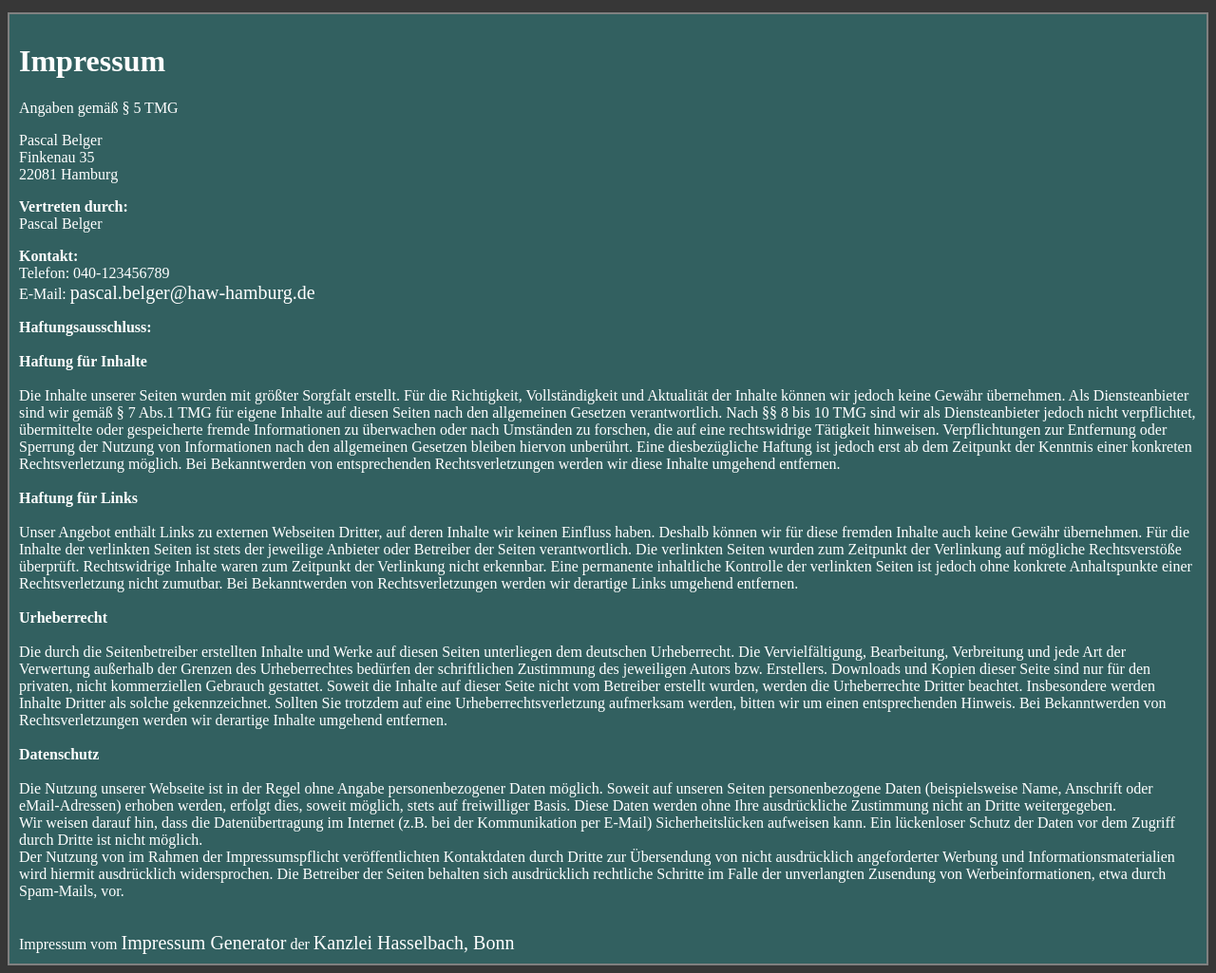
After one commit to pasbelg/scandals-haw, a PHP site: page /impressum.html in a window 1280 px wide. The commit adds this page. Shown: the whole page at 95% size. Run offline with PHP 8.4, Linux system fonts and the light colour scheme; some web fonts are replaced.

Commit message:
Code formatting

```diff
--- a/css/style.css
+++ b/css/style.css
@@ -3,25 +3,29 @@
 	font-family: "Product Sans";
 	src: url("https://fonts.gstatic.com/s/productsans/v7/HYvgU2fE2nRJvZ5JFAumwegdm0LZdjqr5-oayXSOefg.woff2") format("woff2");
 }
+
 body {
 	font-family: "Product Sans";
- background:rgb(55, 55, 55);
+	background: rgb(55, 55, 55);
 	color: white;
 }
-#skandalSelect{
+
+#skandalSelect {
 	font-size: 20px;
 	height: 200px;
 }
-#selectionForm{
-    margin-top:50px;
+
+#selectionForm {
+	margin-top: 50px;
 	text-align: center;
+}
 
-}
-#selectionForm select{
+#selectionForm select {
 	width: 200px;
 	border-radius: 8px;
 }
-#selectionForm input{
+
+#selectionForm input {
 	background-color: rgb(184, 21, 0);
 	border-radius: 8px;
 	border: none;
@@ -32,39 +36,44 @@
 	display: inline-block;
 	font-size: 18px;
 }
-#selectionForm select{
+
+#selectionForm select {
 	width: 300px;
 	height: 50px;
 }
 
-.box{
-    margin-top:1%;
-    padding:10px;
+.box {
+	margin-top: 1%;
+	padding: 10px;
 	border: 2px solid gray;
 	background-color: rgba(46, 138, 138, 0.5);
 }
 
-#horizontalChartBox{
-    height:600px;
+#horizontalChartBox {
+	height: 600px;
 }
-#horizontalChart{
+
+#horizontalChart {
 	float: left;
 	width: 100%;
 	overflow: auto;
 	white-space: nowrap;
 }
-#horizontalChartMonths{
+
+#horizontalChartMonths {
 	float: left;
 	width: 100%;
 	overflow: auto;
 	white-space: nowrap;
 }
-#avgDurVal{
+
+#avgDurVal {
 	font-size: 72px;
 	text-align: center;
 }
-.bars{
-    background:black;
+
+.bars {
+	background: black;
 	transition: .5s;
 	padding-top: 25px;
 	padding-right: 5px;
@@ -76,67 +85,85 @@
 	text-align: end;
 	font-size: 14px;
 }
+
 .bars:hover {
 	background: rgb(184, 21, 0);
 }
-.monthlyBars{
+
+.monthlyBars {
 	padding-bottom: 35px;
 }
-.occurenceBars{
+
+.occurenceBars {
 	padding-bottom: 10px;
 }
-.month{
+
+.month {
 	width: 150px;
 	height: 20px;
 	background: rgb(78, 9, 0);
-    margin-right:1px;
-    padding-top:5px;
-    padding-bottom:5px;
+	margin-right: 1px;
+	padding-top: 5px;
+	padding-bottom: 5px;
 	text-align: center;
 	border-radius: 5px;
 }
-.nowarp{
+
+.nowarp {
 	display: inline-block;
 }
-#monthDisclaimer{
+
+#monthDisclaimer {
 	font-size: 10px;
 }
 
+a,
+a:visited,
+a:hover,
+a:active {
+	-webkit-backface-visibility: hidden;
+	backface-visibility: hidden;
+	position: relative;
+	transition: 0.5s color ease;
+	text-decoration: none;
+	font-size: 20px;
+	color: white;
+}
 
-  a,a:visited,a:hover,a:active{
-    -webkit-backface-visibility:hidden;
-            backface-visibility:hidden;
-    position:relative;
-    transition:0.5s color ease;
-    text-decoration:none;
-    font-size:20px;
-    color:white;
+a:hover {
+	color: rgb(255, 30, 0);
 }
-  a:hover{
-      color:rgb(255, 30, 0);
+
+a.before:before,
+a.after:after {
+	content: "";
+	transition: 0.5s all ease;
+	-webkit-backface-visibility: hidden;
+	backface-visibility: hidden;
+	position: absolute;
 }
-  a.before:before,a.after:after{
-    content: "";
-    transition:0.5s all ease;
-    -webkit-backface-visibility:hidden;
-            backface-visibility:hidden;
-    position:absolute;
+
+a.before:before {
+	top: -0.25em;
 }
-  a.before:before{
-    top:-0.25em;
+
+a.after:after {
+	bottom: -0.25em;
 }
-  a.after:after{
-    bottom:-0.25em;
+
+a.before:before,
+a.after:after {
+	height: 5px;
+	height: 0.20rem;
+	width: 0;
+	background: rgb(238, 28, 0);
 }
-  a.before:before,a.after:after{
-    height:5px;
-    height:0.20rem;
-    width:0;
-    background:rgb(238, 28, 0);
+
+a:after {
+	left: 0;
 }
-  a:after{
-    left:0;
+
+a.before:hover:before,
+a.after:hover:after {
+	width: 100%;
 }
-  a.before:hover:before,a.after:hover:after{
-    width:100%;
-  }
--- /dev/null
+++ b/impressum.html
@@ -0,0 +1,30 @@
+<!DOCTYPE html>
+<html lang="de">
+  <head>
+    <link rel="stylesheet" type="text/css" href="css/style.css">
+    <meta charset="utf-8" />
+    <meta name="viewport" content="width=device-width, initial-scale=1.0" />
+    <title>Impressum</title>
+  </head>
+  <body>
+  <div class="box">
+    <div class='impressum'><h1>Impressum</h1><p>Angaben gemäß § 5 TMG</p><p>Pascal Belger <br>
+        Finkenau 35<br>
+        22081 Hamburg <br>
+        </p><p> <strong>Vertreten durch: </strong><br>
+        Pascal Belger<br>
+        </p><p><strong>Kontakt:</strong> <br>
+        Telefon: 040-123456789<br>
+        E-Mail: <a href='mailto:pascal.belger@haw-hamburg.de'>pascal.belger@haw-hamburg.de</a></br></p><p><strong>Haftungsausschluss: </strong><br><br><strong>Haftung für Inhalte</strong><br><br>
+        Die Inhalte unserer Seiten wurden mit größter Sorgfalt erstellt. Für die Richtigkeit, Vollständigkeit und Aktualität der Inhalte können wir jedoch keine Gewähr übernehmen. Als Diensteanbieter sind wir gemäß § 7 Abs.1 TMG für eigene Inhalte auf diesen Seiten nach den allgemeinen Gesetzen verantwortlich. Nach §§ 8 bis 10 TMG sind wir als Diensteanbieter jedoch nicht verpflichtet, übermittelte oder gespeicherte fremde Informationen zu überwachen oder nach Umständen zu forschen, die auf eine rechtswidrige Tätigkeit hinweisen. Verpflichtungen zur Entfernung oder Sperrung der Nutzung von Informationen nach den allgemeinen Gesetzen bleiben hiervon unberührt. Eine diesbezügliche Haftung ist jedoch erst ab dem Zeitpunkt der Kenntnis einer konkreten Rechtsverletzung möglich. Bei Bekanntwerden von entsprechenden Rechtsverletzungen werden wir diese Inhalte umgehend entfernen.<br><br><strong>Haftung für Links</strong><br><br>
+        Unser Angebot enthält Links zu externen Webseiten Dritter, auf deren Inhalte wir keinen Einfluss haben. Deshalb können wir für diese fremden Inhalte auch keine Gewähr übernehmen. Für die Inhalte der verlinkten Seiten ist stets der jeweilige Anbieter oder Betreiber der Seiten verantwortlich. Die verlinkten Seiten wurden zum Zeitpunkt der Verlinkung auf mögliche Rechtsverstöße überprüft. Rechtswidrige Inhalte waren zum Zeitpunkt der Verlinkung nicht erkennbar. Eine permanente inhaltliche Kontrolle der verlinkten Seiten ist jedoch ohne konkrete Anhaltspunkte einer Rechtsverletzung nicht zumutbar. Bei Bekanntwerden von Rechtsverletzungen werden wir derartige Links umgehend entfernen.<br><br><strong>Urheberrecht</strong><br><br>
+        Die durch die Seitenbetreiber erstellten Inhalte und Werke auf diesen Seiten unterliegen dem deutschen Urheberrecht. Die Vervielfältigung, Bearbeitung, Verbreitung und jede Art der Verwertung außerhalb der Grenzen des Urheberrechtes bedürfen der schriftlichen Zustimmung des jeweiligen Autors bzw. Erstellers. Downloads und Kopien dieser Seite sind nur für den privaten, nicht kommerziellen Gebrauch gestattet. Soweit die Inhalte auf dieser Seite nicht vom Betreiber erstellt wurden, werden die Urheberrechte Dritter beachtet. Insbesondere werden Inhalte Dritter als solche gekennzeichnet. Sollten Sie trotzdem auf eine Urheberrechtsverletzung aufmerksam werden, bitten wir um einen entsprechenden Hinweis. Bei Bekanntwerden von Rechtsverletzungen werden wir derartige Inhalte umgehend entfernen.<br><br><strong>Datenschutz</strong><br><br>
+        Die Nutzung unserer Webseite ist in der Regel ohne Angabe personenbezogener Daten möglich. Soweit auf unseren Seiten personenbezogene Daten (beispielsweise Name, Anschrift oder eMail-Adressen) erhoben werden, erfolgt dies, soweit möglich, stets auf freiwilliger Basis. Diese Daten werden ohne Ihre ausdrückliche Zustimmung nicht an Dritte weitergegeben. <br>
+        Wir weisen darauf hin, dass die Datenübertragung im Internet (z.B. bei der Kommunikation per E-Mail) Sicherheitslücken aufweisen kann. Ein lückenloser Schutz der Daten vor dem Zugriff durch Dritte ist nicht möglich. <br>
+        Der Nutzung von im Rahmen der Impressumspflicht veröffentlichten Kontaktdaten durch Dritte zur Übersendung von nicht ausdrücklich angeforderter Werbung und Informationsmaterialien wird hiermit ausdrücklich widersprochen. Die Betreiber der Seiten behalten sich ausdrücklich rechtliche Schritte im Falle der unverlangten Zusendung von Werbeinformationen, etwa durch Spam-Mails, vor.<br>
+        </p><br>
+        Impressum vom <a href="https://www.impressum-generator.de">Impressum Generator</a> der <a href="https://www.kanzlei-hasselbach.de/standorte/bonn/">Kanzlei Hasselbach, Bonn</a> </div>
+
+      </div>
+    </body>
+</html>
```
Also changed, not shown: datenskandale.php (+11 -14 lines), displaySkandal.php (+40 -47 lines), functions/dataFunctions.php (+55 -44 lines), functions/dirFunctions.php (+33 -24 lines), index.php (+40 -34 lines). Lines whose indentation alone changed are shown as unchanged.
